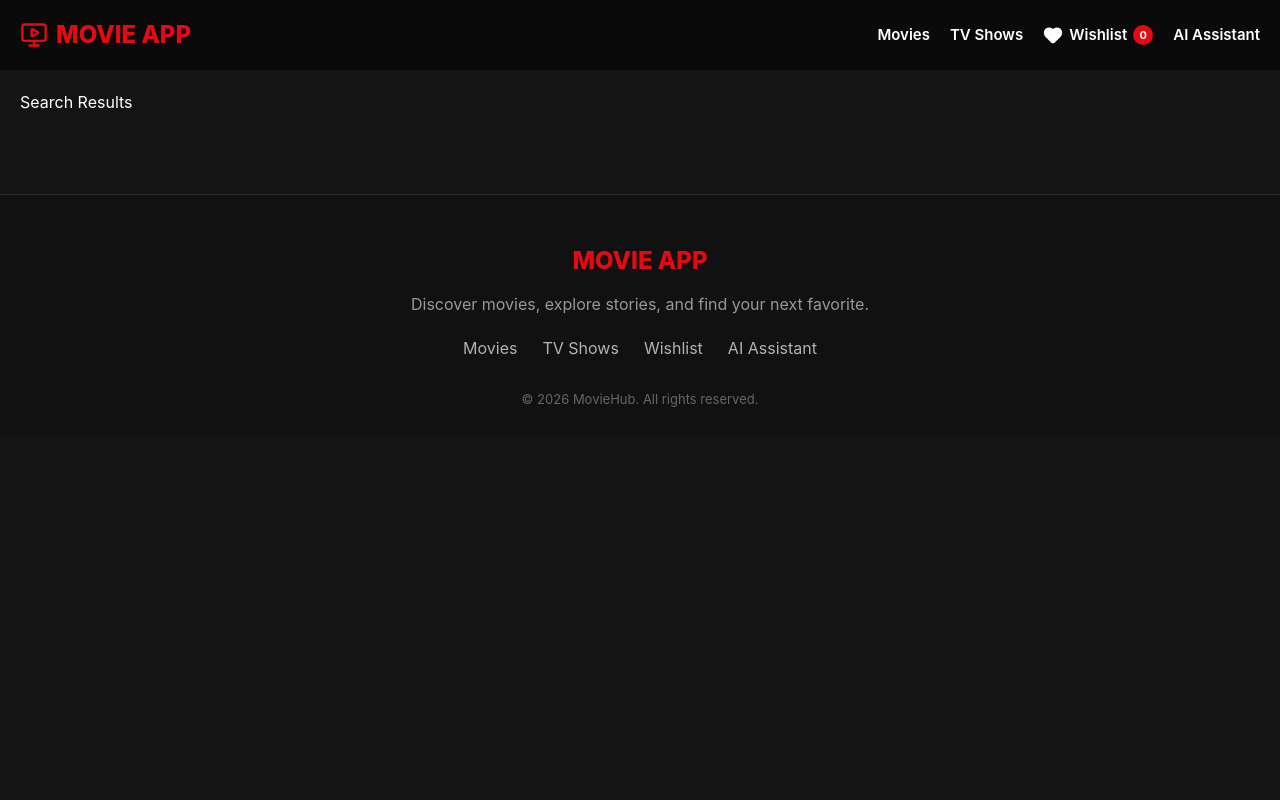
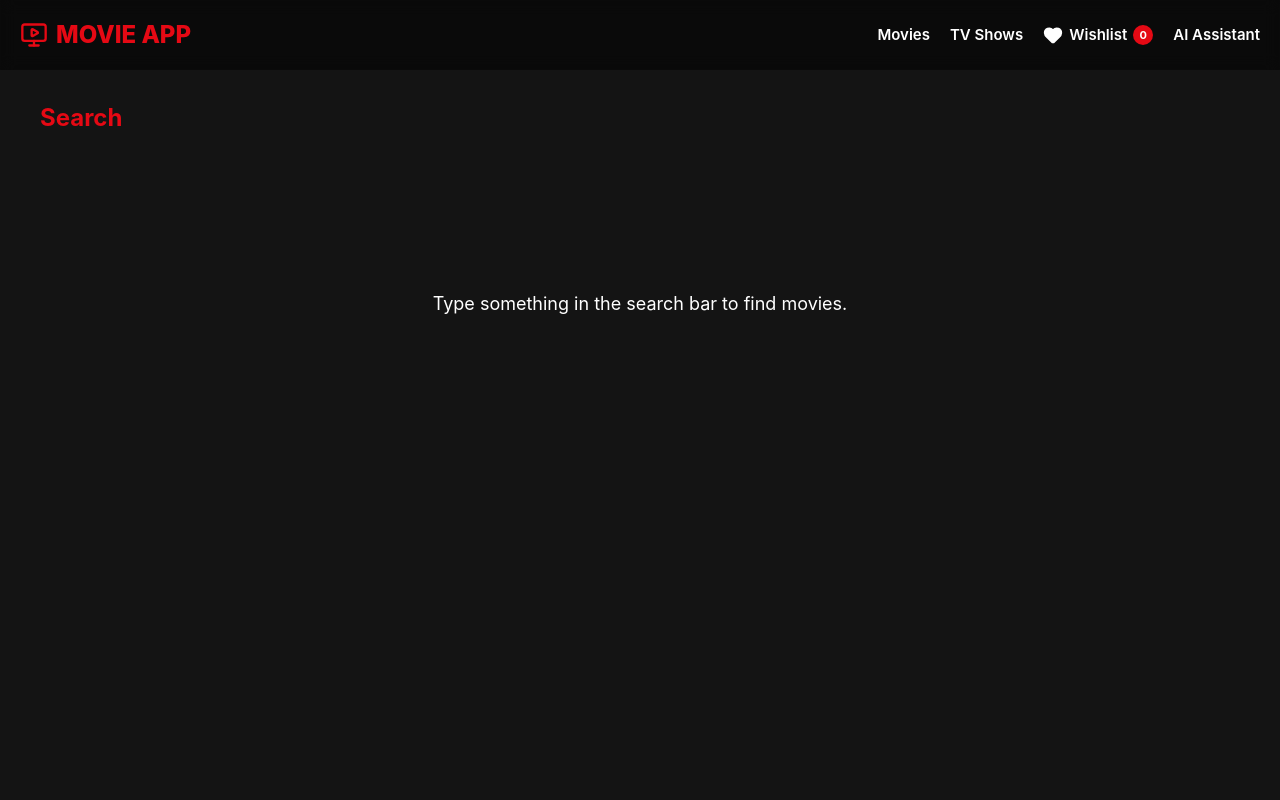
Before and after one commit to asmaa757/movie-app, a React (Vite) app: page /search in a window 1280 px wide. Shown: the top 800 px of the page. Built offline with nearby package versions, Linux system fonts and the light colour scheme; no server answers.

Commit message:
Add Search Bar & Search Result

```diff
--- a/src/components/SearchBar/SearchBar.jsx
+++ b/src/components/SearchBar/SearchBar.jsx
@@ -2,7 +2,7 @@ import { useState } from "react";
 import { useNavigate } from "react-router";
 import "./SearchBar.css";
 
-function SearchBar() {
+function SearchBar({ type = "movie" }) {
   const [query, setQuery] = useState("");
   const navigate = useNavigate();
 
@@ -13,14 +13,14 @@ function SearchBar() {
       return;
     }
 
-    navigate(`/search?query=${encodeURIComponent(query.trim())}`);
+    navigate(`/search?query=${encodeURIComponent(query.trim())}&type=${type}`);
   };
 
   return (
     <form className="search-bar" onSubmit={handleSearch}>
       <input
         type="text"
-        placeholder="Search for movies..."
+        placeholder={type === "tv" ? "Search for TV shows..." : "Search for movies..."}
         value={query}
         onChange={(event) => setQuery(event.target.value)}
       />
--- a/src/pages/SearchResults.jsx
+++ b/src/pages/SearchResults.jsx
@@ -1,9 +1,102 @@
-function SearchResults(){
-    return(
-        <div>
-            <p>Search Results</p>
-        </div>
-    )
+import { useEffect, useState } from "react";
+import { useSearchParams } from "react-router";
+import MovieGrid from "../components/MovieGrid/MovieGrid";
+import Pagination from "../components/Pagination/Pagination";
+import { searchMovies } from "../services/tmdb";
+import { searchTVShows } from "../services/tvServiice";
+
+function SearchResults() {
+  const [searchParams] = useSearchParams();
+  const query = searchParams.get("query") || "";
+  const type = searchParams.get("type") === "tv" ? "tv" : "movie";
+
+  const [results, setResults] = useState([]);
+  const [currentPage, setCurrentPage] = useState(1);
+  const [totalPages, setTotalPages] = useState(1);
+  const [loading, setLoading] = useState(true);
+  const [error, setError] = useState("");
+
+  useEffect(() => {
+    setCurrentPage(1);
+  }, [query, type]);
+
+  useEffect(() => {
+    if (!query) {
+      setResults([]);
+      setLoading(false);
+      return;
+    }
+
+    setLoading(true);
+    setError("");
+
+    const search = type === "tv" ? searchTVShows : searchMovies;
+
+    search(query, currentPage)
+      .then((data) => {
+        setResults(data.results || []);
+        setTotalPages(data.total_pages || 1);
+      })
+      .catch((err) => {
+        console.error("Failed to search:", err);
+        setError("Failed to load search results.");
+        setResults([]);
+      })
+      .finally(() => {
+        setLoading(false);
+      });
+  }, [query, type, currentPage]);
+
+  const handlePageChange = (page) => {
+    setCurrentPage(page);
+    window.scrollTo({ top: 0, behavior: "smooth" });
+  };
+
+  return (
+    <main className="w-full min-h-screen bg-[#141414] box-border sm:px-5 sm:py-3 md:px-5 md:py-3">
+      <h2 className="text-[#e50914] font-bold m-0 mb-5 text-[19px] sm:text-[21px] md:text-2xl">
+        {query ? `Search results for "${query}"` : "Search"}
+      </h2>
+
+      {!query && (
+        <p className="min-h-75 flex items-center justify-center text-white text-lg m-0">
+          Type something in the search bar to find {type === "tv" ? "TV shows" : "movies"}.
+        </p>
+      )}
+
+      {error && (
+        <p className="min-h-75 flex items-center justify-center text-[#e50914] text-lg m-0">
+          {error}
+        </p>
+      )}
+
+      {loading && (
+        <p className="min-h-75 flex items-center justify-center text-white text-lg m-0">
+          Loading results...
+        </p>
+      )}
+
+      {!loading && !error && results.length > 0 && (
+        <section className="w-full mt-9 md:mt-7.5">
+          <MovieGrid movies={results} basePath={type === "tv" ? "/tv-shows" : "/movies"} />
+        </section>
+      )}
+
+      {!loading && !error && results.length > 0 && (
+        <Pagination
+          currentPage={currentPage}
+          totalPages={totalPages}
+          onPageChange={handlePageChange}
+        />
+      )}
+
+      {!loading && !error && query && results.length === 0 && (
+        <p className="min-h-75 flex items-center justify-center text-white text-lg m-0">
+          No results found for "{query}".
+        </p>
+      )}
+    </main>
+  );
 }
 
 export default SearchResults;
--- a/src/pages/TVShows.jsx
+++ b/src/pages/TVShows.jsx
@@ -1,4 +1,5 @@
 import { useEffect, useState } from "react";
+import SearchBar from "../components/SearchBar/SearchBar";
 import MovieGrid from "../components/MovieGrid/MovieGrid";
 import Pagination from "../components/Pagination/Pagination";
 import { getPopularTVShows } from "../services/tvServiice";
@@ -36,6 +37,8 @@ function TVShows() {
 
   return (
     <main className="w-full min-h-screen bg-[#141414] box-border sm:px-5 sm:py-3 md:px-5 md:py-3">
+      <SearchBar type="tv" />
+
       {error && (
         <p className="min-h-75 flex items-center justify-center text-[#e50914] text-lg m-0">
           {error}
--- a/src/services/tmdb.js
+++ b/src/services/tmdb.js
@@ -56,6 +56,22 @@ export async function getMoviesByGenre(
 }
 
 // ==========================================
+// Search Movies
+// ==========================================
+
+export async function searchMovies(query, page = 1) {
+  const response = await fetch(
+    `${BASE_URL}/search/movie?api_key=${API_KEY}&query=${encodeURIComponent(query)}&page=${page}`
+  );
+
+  if (!response.ok) {
+    throw new Error("Failed to search movies");
+  }
+
+  return response.json();
+}
+
+// ==========================================
 // Export
 // ==========================================
 
--- a/src/services/tvServiice.js
+++ b/src/services/tvServiice.js
@@ -23,3 +23,9 @@ export const getTVShowRecommendations = async (id) => {
     const data = await response.json();
     return data;
 };
+
+export const searchTVShows = async (query, page = 1) => {
+    const response = await fetch(`${BASE_URL}/search/tv?api_key=${API_KEY}&query=${encodeURIComponent(query)}&page=${page}`);
+    const data = await response.json();
+    return data;
+};
```
